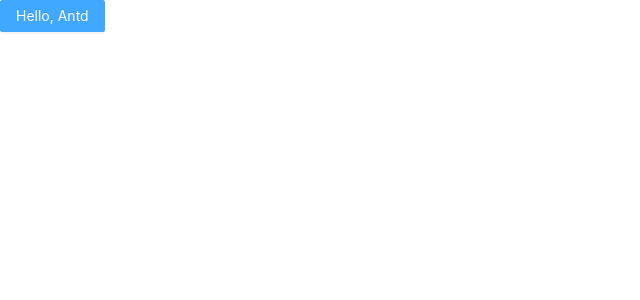
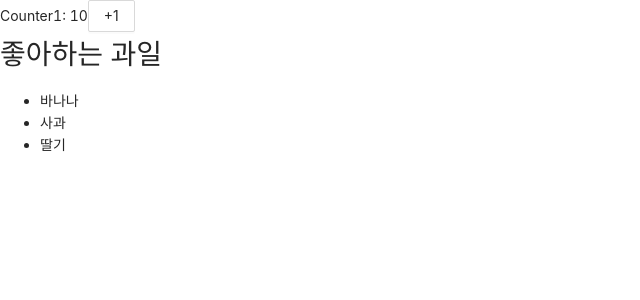
Before and after one commit to uk1996/React_Basic, a React (Create React App) app in the folder frontend/: page / in a window 1280 px wide. Shown: the top 300 px of the page, without its empty margins (0-640 px from the left). Built offline with nearby package versions, Linux system fonts and the light colour scheme.

Commit message:
React 엘리먼트 사용해보기, .prettierrc 파일 추가

```diff
--- a/frontend/src/App.js
+++ b/frontend/src/App.js
@@ -1,13 +1,49 @@
-import React from "react";
-import { Button } from "antd";
-import "./App.css";
+import React from 'react';
+import { Button } from 'antd';
+import './App.css';
+
+class Counter1 extends React.Component {
+  state = {
+    value: this.props.initialValue,
+  };
+
+  onClick = () => {
+    const { value } = this.state;
+    this.setState({ value: value + 1 });
+  };
+
+  render() {
+    const { value } = this.state;
+    return (
+      <div>
+        Counter1: {value}
+        <Button onClick={this.onClick}>+1</Button>
+      </div>
+    );
+  }
+}
+
+class FruitComponent extends React.Component {
+  render() {
+    return (
+      <div>
+        <h1>좋아하는 과일</h1>
+        <ul>
+          {this.props.fruits.map((name, index) => (
+            <li key={index}>{name}</li>
+          ))}
+        </ul>
+      </div>
+    );
+  }
+}
 
 function App() {
+  const fruits = ['바나나', '사과', '딸기'];
   return (
     <div>
-      <Button type="primary" onClick={() => console.log("clicked")}>
-        Hello, Antd
-      </Button>
+      <Counter1 initialValue={10}></Counter1>
+      <FruitComponent fruits={fruits}></FruitComponent>
     </div>
   );
 }
```
Also changed, not shown: 1 other file (tests, documents, lock files or other folders).
